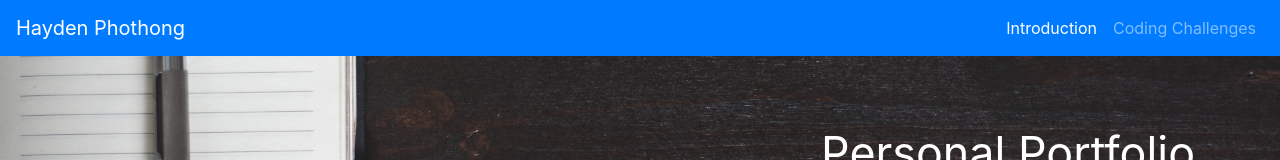
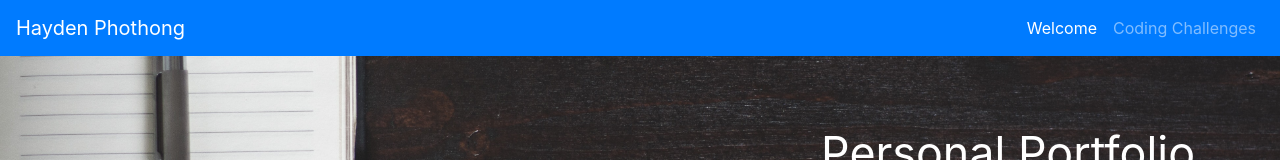
Before and after one commit to hphothong/personal-portfolio-angular, an Angular app: page /welcome in a window 1280 px wide. Before the commit this address led to /introduction. Shown: the top 160 px of the page. Built offline with nearby package versions, Linux system fonts and the light colour scheme.

Commit message:
Adding sticky top navbar

```diff
--- a/src/app/app-routing.module.ts
+++ b/src/app/app-routing.module.ts
@@ -4,14 +4,14 @@ import { CodingChallengesPageComponent } from './pages/coding-challenges-page/co
 import { IntroductionPageComponent } from './pages/introduction-page/introduction-page.component';
 
 const routes: Routes = [
-  { path: 'introduction', component: IntroductionPageComponent },
+  { path: 'welcome', component: IntroductionPageComponent },
   { path: 'coding-challenges', component: CodingChallengesPageComponent },
   {
     path: 'codingchallenges',
     redirectTo: 'coding-challenges',
     pathMatch: 'full'
   },
-  { path: '**', redirectTo: 'introduction', pathMatch: 'full' } // Catch-all redirect needs to be last in the routes.
+  { path: '**', redirectTo: 'welcome', pathMatch: 'full' } // Catch-all redirect needs to be last in the routes.
 ];
 
 @NgModule({
--- a/src/app/app.component.html
+++ b/src/app/app.component.html
@@ -1,3 +1,3 @@
-<app-navbar></app-navbar>
+<app-navbar class="sticky-top"></app-navbar>
 <router-outlet></router-outlet>
 <app-footer></app-footer>
--- a/src/app/components/navbar/navbar.component.html
+++ b/src/app/components/navbar/navbar.component.html
@@ -1,5 +1,5 @@
-<nav class="navbar navbar-expand-md bg-primary navbar-dark sticky-top">
-  <a class="navbar-brand" routerLink="/introduction">Hayden Phothong</a>
+<nav class="navbar navbar-expand-md bg-primary navbar-dark">
+  <a class="navbar-brand" routerLink="/welcome">Hayden Phothong</a>
   <button
     class="navbar-toggler border-0"
     data-toggle="collapse"
@@ -11,8 +11,8 @@
   <div class="collapse navbar-collapse" id="dropdown">
     <ul class="navbar-nav ml-auto" id="navigation">
       <li class="nav-item text-right">
-        <a class="nav-link" routerLinkActive="active" routerLink="/introduction"
-          >Introduction</a
+        <a class="nav-link" routerLinkActive="active" routerLink="/welcome"
+          >Welcome</a
         >
       </li>
       <li class="nav-item text-right">
```
